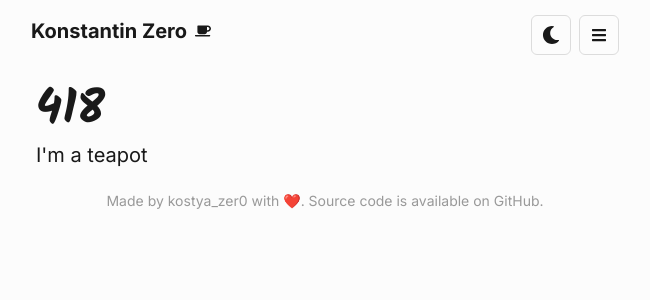
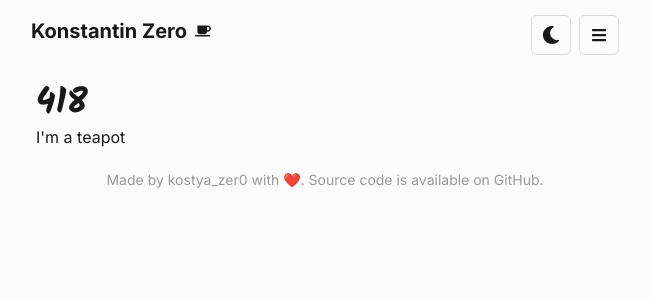
Before and after one commit to kostya-zero/homepage, a Next.js app: page /coffee in a window 1280 px wide. Shown: the top 300 px of the page, without its empty margins (315-965 px from the left). Built offline with nearby package versions, Linux system fonts and the light colour scheme.

Commit message:
fix: set font size for some elements

```diff
--- a/pages/coffee.js
+++ b/pages/coffee.js
@@ -6,16 +6,14 @@ function GreenTea() {
   return (
     <>
       <Container justifyContent="left" maxW={650} marginLeft="auto" marginRight="auto">
-            <NavBar/>
+        <NavBar />
         <Box margin="20px" marginTop="35px" >
-                <HStack flex={1}>
-                    <Heading fontSize="5xl" fontWeight={700}>418</Heading>
-                </HStack>
-                <Text fontSize="xl">
+          <Heading fontSize="4xl" fontWeight={700}>418</Heading>
+          <Text fontSize="md">
             I&apos;m a teapot
           </Text>
         </Box>
-            <Footer/>
+        <Footer />
       </Container>
     </>
   )
--- a/pages/projects/Tesuto.js
+++ b/pages/projects/Tesuto.js
@@ -22,7 +22,7 @@ export default function Resup() {
         <Box margin="15px" marginTop="20px">
           <HStack flex={1}>
             <IconButton variant="ghost" icon={<FaArrowLeft />} onClick={() => { go_back() }} />
-            <Heading fontSize="5xl">
+            <Heading fontSize="4xl">
               Tesuto
             </Heading>
           </HStack>
--- a/pages/projects/index.js
+++ b/pages/projects/index.js
@@ -20,7 +20,7 @@ function Projects() {
               Projects.
             </Heading>
           </HStack>
-          <Text fontSize="lg">List of projects that I am working on.</Text>
+          <Text fontSize="md">List of projects that I am working on.</Text>
         </Box>
         <Box margin="15px" marginTop="10px">
           <SimpleGrid columns={[1, null, 1]} spacing={3}>
```
Lines whose indentation alone changed are shown as unchanged.
